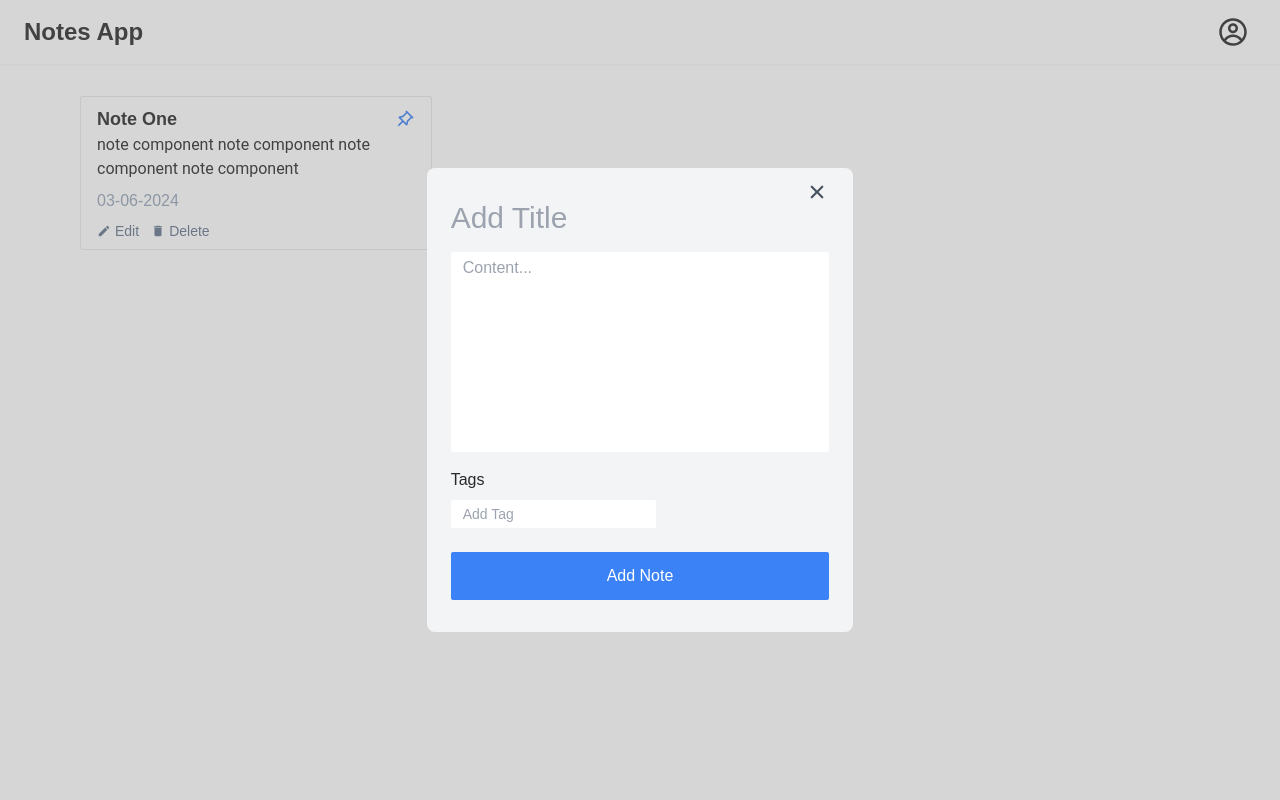
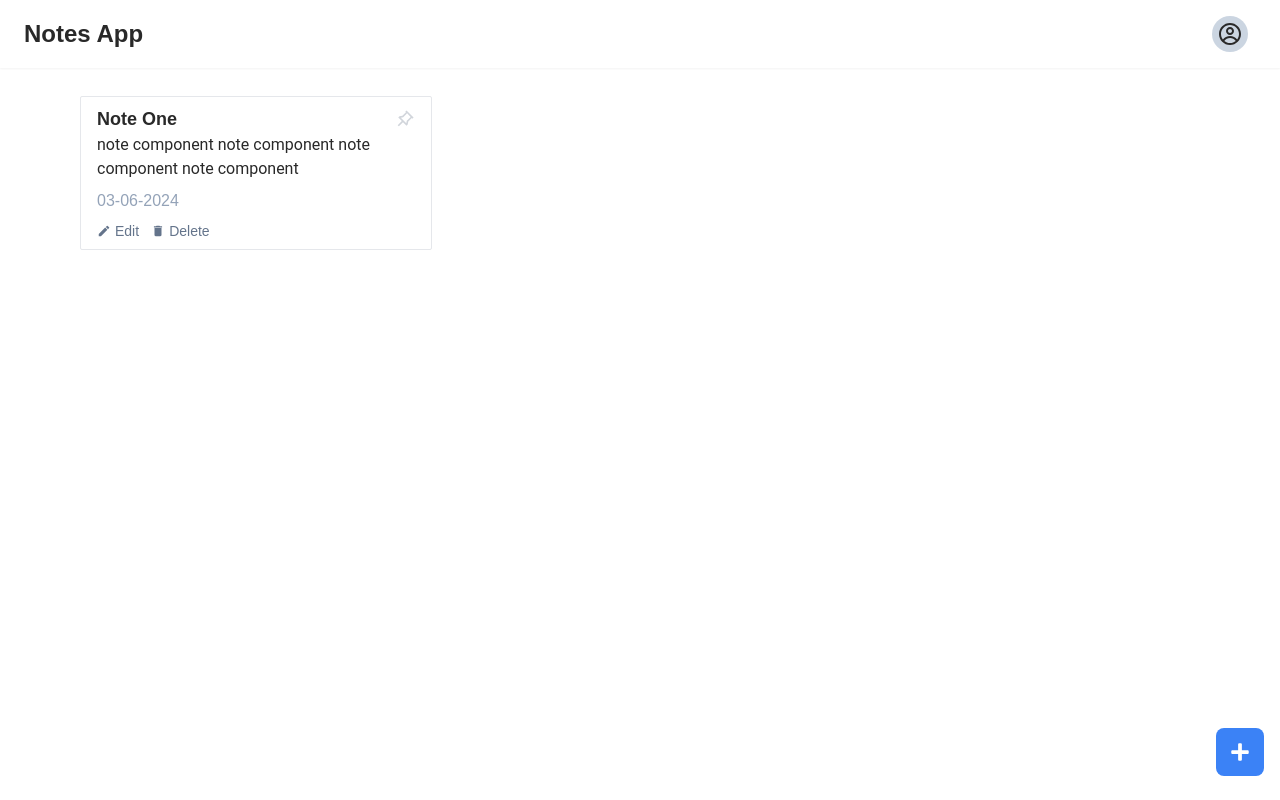
Before and after one commit to Th620/Note-App, a React (Create React App) app in the folder frontend/note-app/: page / in a window 1280 px wide. Built offline with nearby package versions, Linux system fonts and the light colour scheme.

Commit message:
some changes

```diff
--- a/frontend/note-app/src/components/Header.jsx
+++ b/frontend/note-app/src/components/Header.jsx
@@ -1,8 +1,16 @@
-import React from "react";
-import { Link } from "react-router-dom";
+import React, { useState } from "react";
+import { Link, useNavigate } from "react-router-dom";
 import { CgProfile } from "react-icons/cg";
+import { useDispatch } from "react-redux";
+import { logout } from "../store/actions/user";
 
 const Header = ({ openMenu, setOpenMenu }) => {
+  const navigate = useNavigate();
+  const dispatch = useDispatch();
+
+  const { name } = localStorage.account ? JSON.parse(localStorage.account) : "";
+  const [profile, setProfile] = useState("");
+
   return (
     <header className="fixed top-0 left-0 bg-white w-screen flex justify-between items-center px-6 pr-8 py-4 z-50 shadow-sm text-blackALT">
       <Link to={"/"}>
@@ -10,19 +18,37 @@ const Header = ({ openMenu, setOpenMenu }) => {
       </Link>
       <input className="hidden" type="search" name="search" />
       <div
-        className="rounded-full flex items-center justify-center text-3xl"
+        className="rounded-full w-9 h-9 flex items-center justify-center text-lg bg-slate-300 test-blackALT "
         onClick={() => setOpenMenu((prev) => !prev)}
       >
-        <CgProfile />
+        {name ? (
+          name.split(" ").length >= 2 ? (
+            name.split(" ")[0][0].toUpperCase() + name.split(" ")[1][0].toUpperCase()
+          ) : (
+            name[0].toUpperCase()
+          )
+        ) : (
+          <CgProfile className="size-6" />
+        )}
       </div>
       {openMenu && (
         <div
           id="menu"
           className="absolute top-[90%] right-8 w-1/3 md:w-1/6 flex flex-col justify-center items-center transition-all duration-300 bg-slate-200 rounded-sm py-3 gap-y-2"
         >
-          <h6>User Name</h6>
-          <button className="bg-blue-500 px-3 py-1 pb-2 rounded-sm text-white">
-            Log out
+          <h6>{name}</h6>
+          <button
+            type="button"
+            onClick={() => {
+              if (name) {
+                dispatch(logout());
+              } else {
+                navigate("/register");
+              }
+            }}
+            className="bg-blue-500 px-3 py-1 pb-2 rounded-sm text-white"
+          >
+            {name ? "Log Out" : "Sign In"}
           </button>
         </div>
       )}
--- a/frontend/note-app/src/components/Note.jsx
+++ b/frontend/note-app/src/components/Note.jsx
@@ -6,7 +6,7 @@ import AddNote from "./AddNote";
 
 const Note = () => {
   const [editNote, setEditNote] = useState(false);
-  const [isPinned, setIsPinned] = useState(true);
+  const [isPinned, setIsPinned] = useState(false);
   return (
     <div className="relative border rounded-sm py-2 px-4 col-span-6 md:col-span-3 lg:col-span-2 h-fit ">
       <RiPushpinLine
--- a/frontend/note-app/src/components/NotesContainer.jsx
+++ b/frontend/note-app/src/components/NotesContainer.jsx
@@ -4,7 +4,7 @@ import { FaPlus } from "react-icons/fa";
 import AddNote from "./AddNote";
 
 const NotesContainer = () => {
-  const [addNote, setAddNote] = useState(true);
+  const [addNote, setAddNote] = useState(false);
   return (
     <div className="grid grid-cols-6 gap-y-3 gap-x-8 w-full min-h-screen py-10 pt-24">
       {addNote && <AddNote setNote={setAddNote} btnLabel={"Add Note"} />}
--- a/frontend/note-app/src/index.js
+++ b/frontend/note-app/src/index.js
@@ -3,12 +3,21 @@ import ReactDOM from "react-dom/client";
 import "./index.css";
 import App from "./App";
 import { BrowserRouter } from "react-router-dom";
+import { QueryClient, QueryClientProvider } from "@tanstack/react-query";
+import { Provider } from "react-redux";
+import store from "./store/store";
+
+const queryClient = new QueryClient();
 
 const root = ReactDOM.createRoot(document.getElementById("root"));
 root.render(
   <BrowserRouter>
-    <React.StrictMode>
-      <App />
-    </React.StrictMode>
+    <QueryClientProvider client={queryClient}>
+      <Provider store={store}>
+        <React.StrictMode>
+          <App />
+        </React.StrictMode>
+      </Provider>
+    </QueryClientProvider>
   </BrowserRouter>
 );
```
